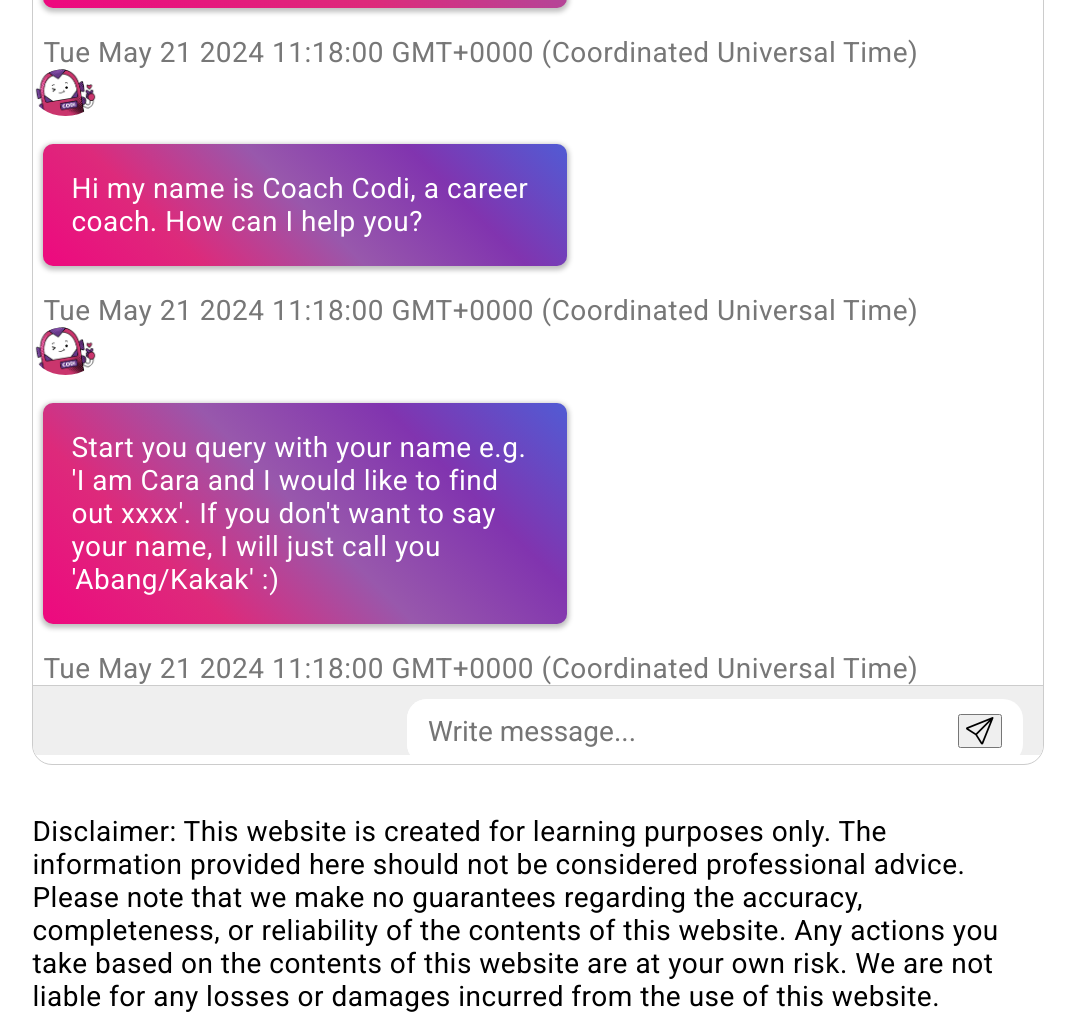
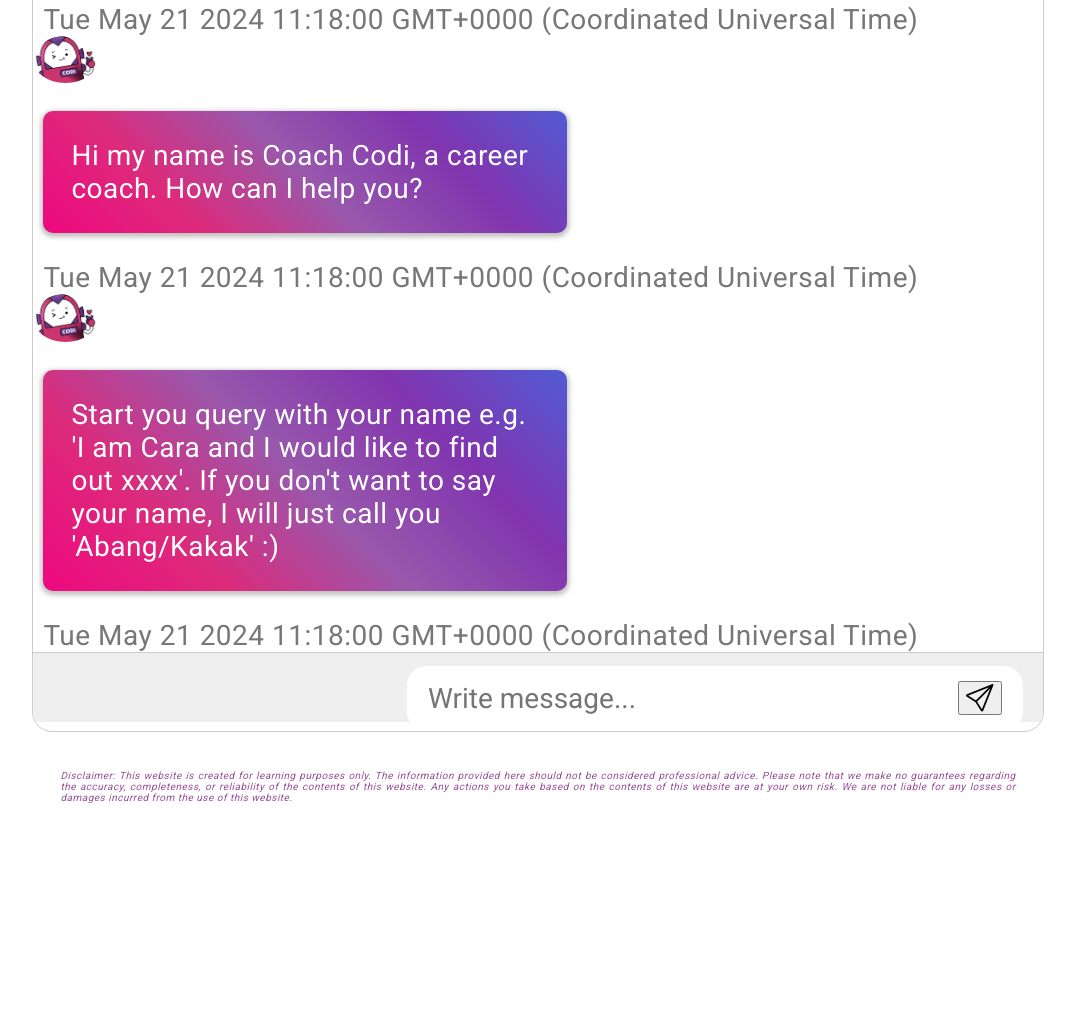
Before and after one commit to im-tchia/slack1, a website with bundled scripts: page index.html in a window 1280 px wide. Shown: the part 971-1984 px from the top of the page, without its empty margins (102-1177 px from the left). After the commit the page ends 1802 px from the top, so only its background shows below. Built offline with nearby package versions, Linux system fonts and the light colour scheme.

Commit message:
updates to css of discalimer at bottom

```diff
--- a/coachc.js
+++ b/coachc.js
@@ -36,7 +36,7 @@ promptContext =
   promptEOT;
 
 let disclaimer = "Note: I am currently using Meta Llama 3 8B instruct via Hugging Face Inference API, so bear this in mind when sending info or data to me. My max context length is 8k tokens- you can ask me 'how many tokens'\n\n <br><br>" +
-"Disclaimer: This web app is created for learning purposes only. The information provided here should not be considered professional advice. Please note that we make no guarantees regarding the accuracy, completeness, or reliability of the contents of this website. Any actions you take based on the contents of this website are at your own risk. We are not liable for any losses or damages incurred from the use of this website.<br>\n=================\n<br>";
+"Disclaimer: This web app is created for learning purposes only. The information provided here should not be considered professional advice. Please note that we make no guarantees regarding the accuracy, completeness, or reliability of the contents of this website. Any actions you take based on the contents of this website are at your own risk. We are not liable for any losses or damages incurred from the use of this website.";
 
  //old intro prompt//
   // const promptContext = "Context: Your name is CODI. You are a career coach in Singapore's Info-comm Media Development Authority. You are Singaporean and use Singapore slang. You will respond to the text after the word 'QQQuestion:' with dry wit and professionalism. Keep your reply length to 200 words or less. The reply should be complete and self-contained. Preface your reply with the characters '|reply|' only once. QQQuestion: ";
--- a/index.html
+++ b/index.html
@@ -154,9 +154,9 @@
       </div>
     </div>
 
-    Disclaimer:
+    <div class="footer"> Disclaimer:
     This website is created for learning purposes only. The information provided here should not be considered professional advice. Please note that we make no guarantees regarding the accuracy, completeness, or reliability of the contents of this website. Any actions you take based on the contents of this website are at your own risk. We are not liable for any losses or damages incurred from the use of this website.
-
+    </div>
     <script src="coachc.js"></script>
 
   </body>
--- a/styles.css
+++ b/styles.css
@@ -56,7 +56,7 @@ img {
 }
 /* Styling the inbox */
 .chat-page {
-    padding: 0 0 50px 0;
+    padding: 0 0 10px 0;
 }
 
 .msg-inbox {
@@ -229,6 +229,21 @@ received-chats-img {
     float: right;
     margin-right: 1rem;
 }
+
+
+.footer {
+    border-radius: 10px;
+    font-size: 10px;
+    font-style: oblique;
+    color: #974e97;
+    text-align: justify;
+    text-justify: inter-word;
+    padding: 5px 10px 5px 12px;
+    width: 100%;
+    padding: 1rem;
+    /* box-shadow: rgb(0 0 0 / 25%) 0px 2px 5px 2px; */
+}
+
 @media only screen and (max-device-width: 850px) {
     *,
     .time {
```
